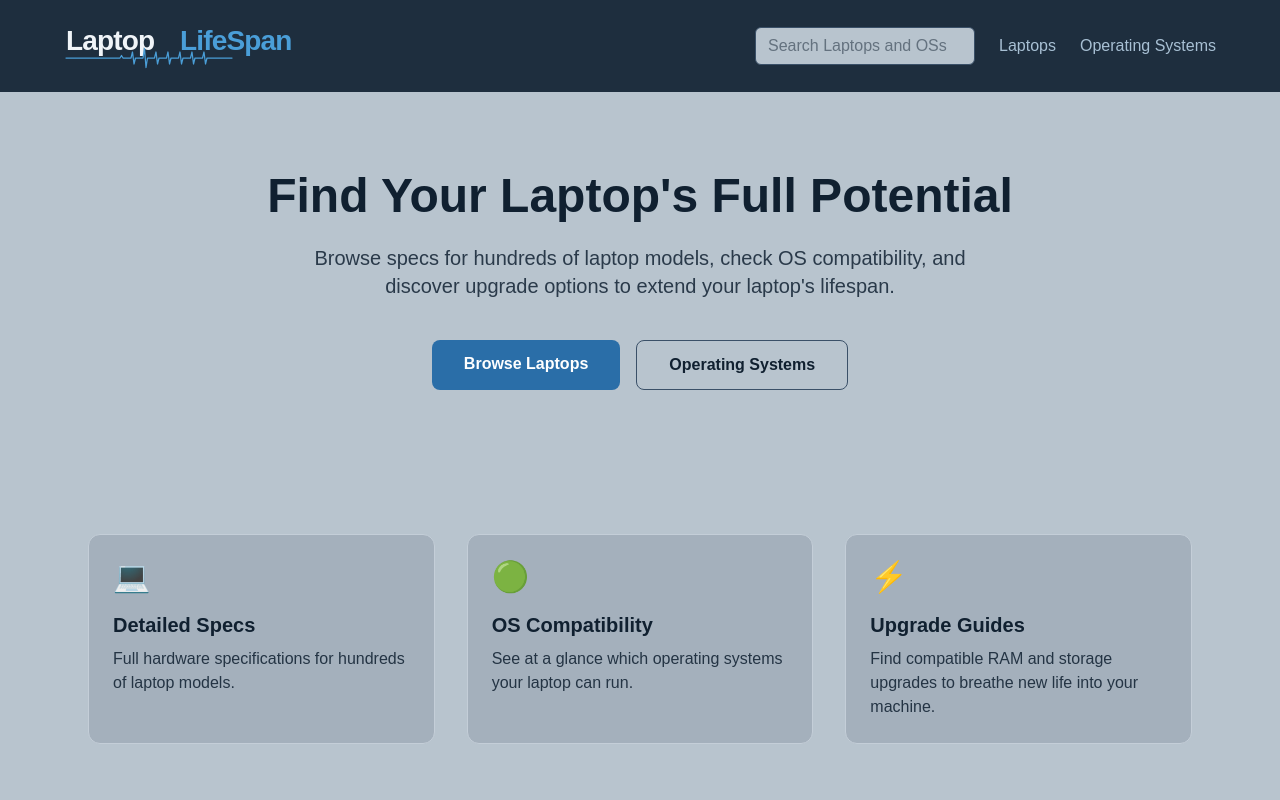
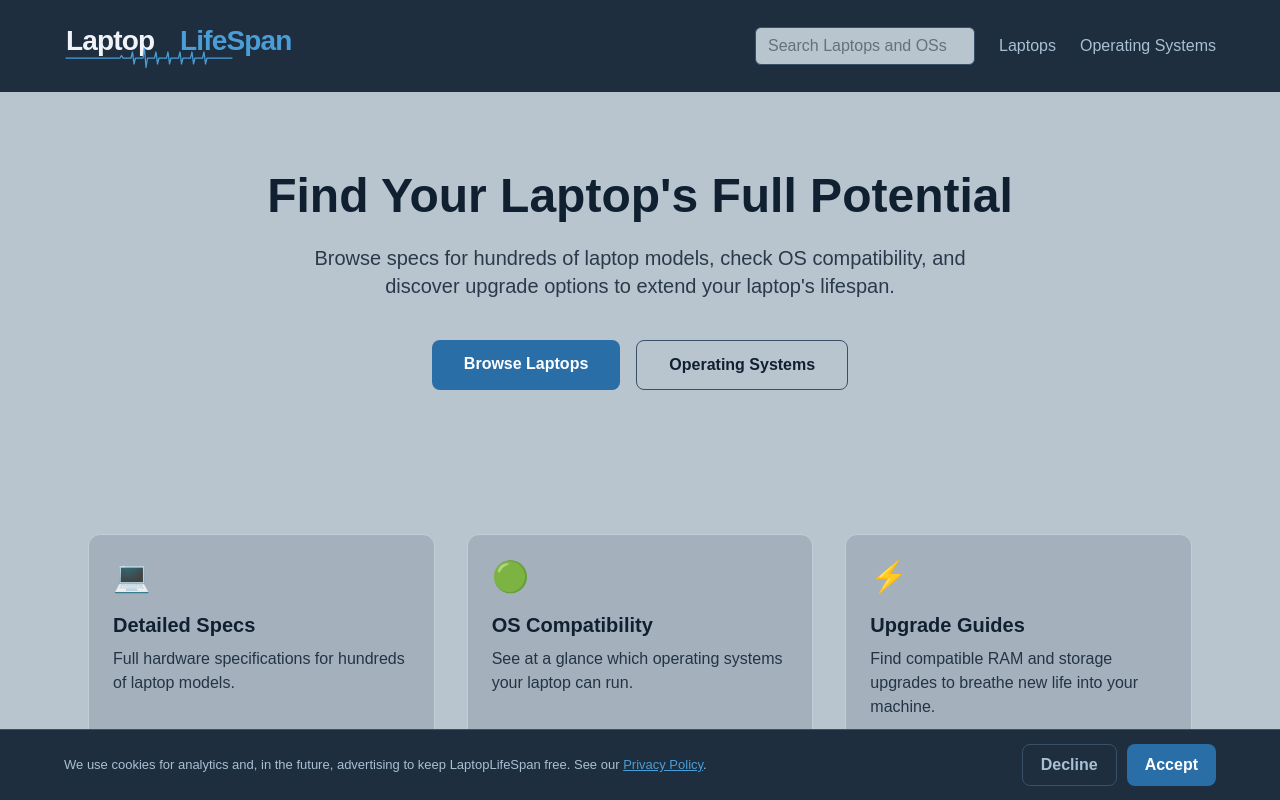
Before and after one commit to laptoplifespan/laptopdb, a Next.js app: page / in a window 1280 px wide. Shown: the top 800 px of the page. Built offline with nearby package versions, Linux system fonts and the light colour scheme.

Commit message:
add cookie consent banner

```diff
--- /dev/null
+++ b/app/components/CookieConsent.js
@@ -0,0 +1,90 @@
+'use client'
+
+import { useState, useEffect } from 'react'
+import Link from 'next/link'
+
+const STORAGE_KEY = 'll-cookie-consent'
+
+// Lightweight cookie/consent banner. Records the visitor's choice in localStorage
+// so it only shows once. Ad/analytics scripts can later read this value to decide
+// whether to load personalized content.
+export default function CookieConsent() {
+  const [visible, setVisible] = useState(false)
+
+  useEffect(() => {
+    // Runs only on the client, after mount, so localStorage is available.
+    // eslint-disable-next-line react-hooks/set-state-in-effect
+    if (!localStorage.getItem(STORAGE_KEY)) setVisible(true)
+  }, [])
+
+  const choose = (choice) => {
+    try {
+      localStorage.setItem(STORAGE_KEY, choice)
+    } catch {
+      /* ignore storage errors (private mode, etc.) */
+    }
+    setVisible(false)
+  }
+
+  if (!visible) return null
+
+  return (
+    <div
+      role="dialog"
+      aria-label="Cookie consent"
+      style={{
+        position: 'fixed',
+        bottom: 0,
+        left: 0,
+        right: 0,
+        backgroundColor: '#1E2E3E',
+        borderTop: '1px solid #3A5068',
+        zIndex: 60,
+        padding: '14px 20px',
+      }}
+    >
+      <div className="max-w-6xl mx-auto flex flex-col md:flex-row md:items-center md:justify-between gap-3">
+        <p style={{ color: '#A8C0D4', fontSize: '13px', lineHeight: 1.5, margin: 0 }}>
+          We use cookies for analytics and, in the future, advertising to keep LaptopLifeSpan free.
+          See our{' '}
+          <Link href="/privacy" style={{ color: '#4A9ED8', textDecoration: 'underline' }}>
+            Privacy Policy
+          </Link>
+          .
+        </p>
+        <div style={{ display: 'flex', gap: '10px', flexShrink: 0 }}>
+          <button
+            type="button"
+            onClick={() => choose('declined')}
+            style={{
+              backgroundColor: 'transparent',
+              color: '#A8C0D4',
+              border: '1px solid #3A5068',
+              borderRadius: '8px',
+              padding: '8px 18px',
+              fontWeight: 600,
+              cursor: 'pointer',
+            }}
+          >
+            Decline
+          </button>
+          <button
+            type="button"
+            onClick={() => choose('accepted')}
+            style={{
+              backgroundColor: '#2A6EA8',
+              color: '#fff',
+              border: 'none',
+              borderRadius: '8px',
+              padding: '8px 18px',
+              fontWeight: 600,
+              cursor: 'pointer',
+            }}
+          >
+            Accept
+          </button>
+        </div>
+      </div>
+    </div>
+  )
+}
--- a/app/layout.js
+++ b/app/layout.js
@@ -1,5 +1,6 @@
 import { Geist, Geist_Mono } from "next/font/google";
 import { Analytics } from "@vercel/analytics/next";
+import CookieConsent from "./components/CookieConsent";
 import "./globals.css";
 
 const geistSans = Geist({
@@ -27,6 +28,7 @@ export default function RootLayout({ children }) {
     >
       <body className="min-h-full flex flex-col">
         {children}
+        <CookieConsent />
         <Analytics />
       </body>
     </html>
```
